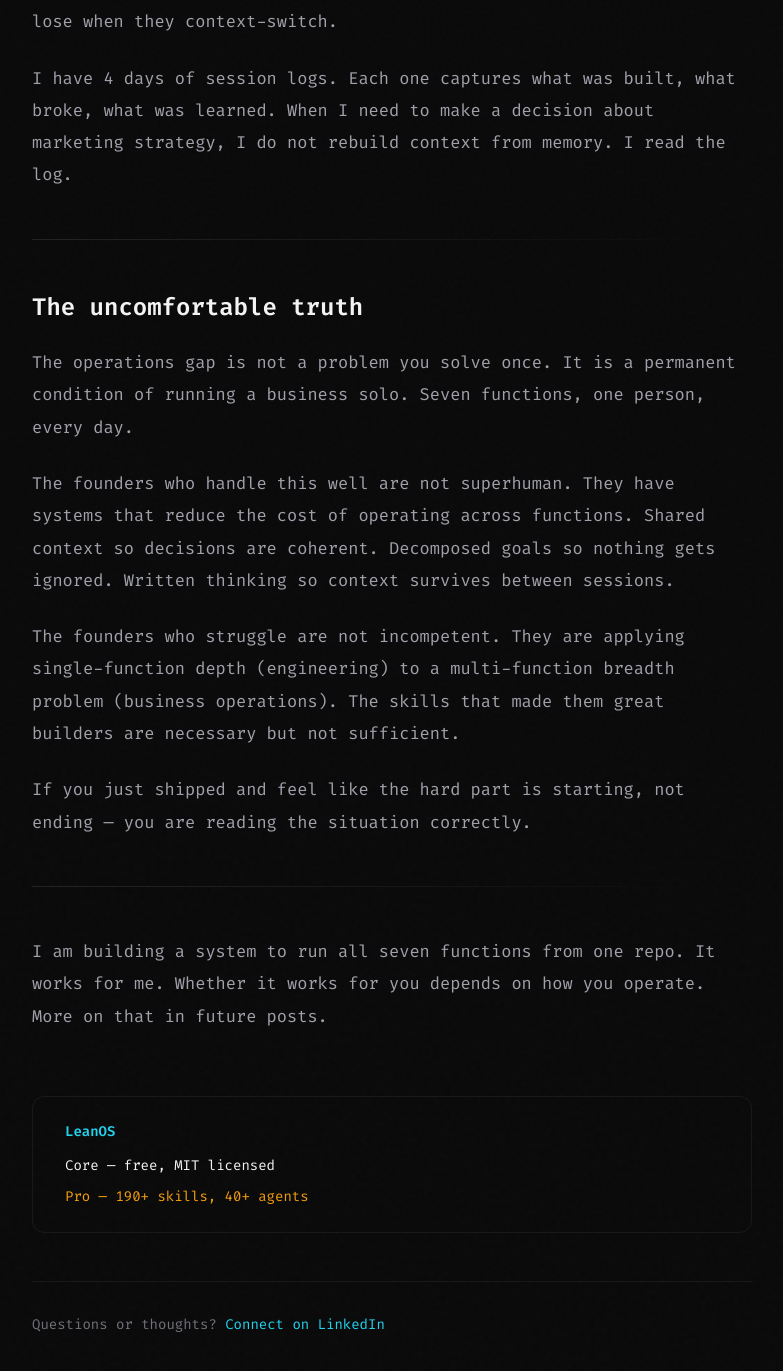
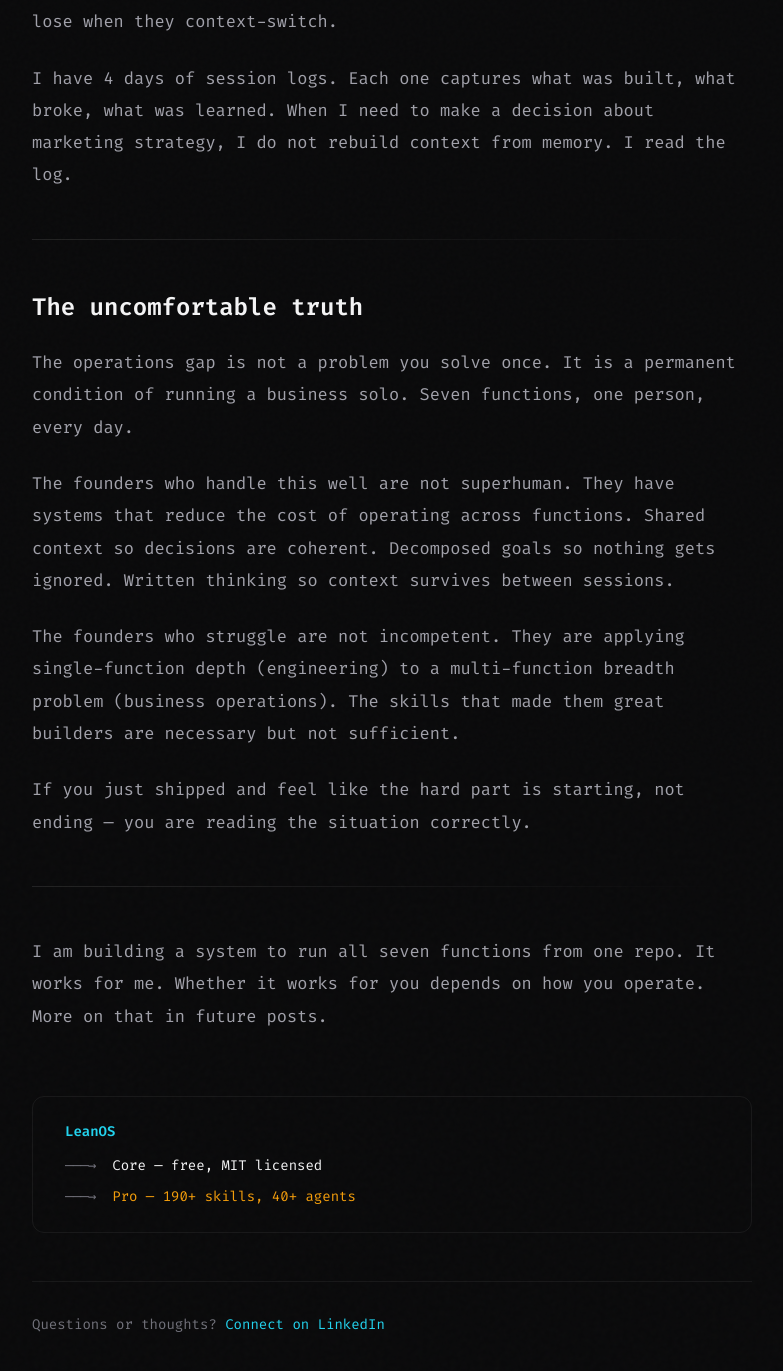
Before and after one commit to BellaBe/bellabe.github.io, a Jekyll site: the page built from _posts/2026-02-05-you-built-the-product-now-what.md, in a window 1280 px wide and 1400 px high, scrolled down 5253 px. Shown: the top 1371 px of the window, without its empty margins (248-1031 px from the left). Built offline with Jekyll 4.4.1, drawn with Linux system fonts in a browser that asks for light colours.

Commit message:
add arrows in footer

```diff
--- a/_layouts/post.html
+++ b/_layouts/post.html
@@ -28,8 +28,8 @@ layout: default
 
     <div class="leanos-reference">
       <h3>LeanOS</h3>
-      <p><a href="https://github.com/BellaBe/lean-os" target="_blank" rel="noopener" class="leanos-link-core">Core — free, MIT licensed</a></p>
-      <p><a href="https://bellabe.gumroad.com/l/leanos-pro" target="_blank" rel="noopener" class="leanos-link-pro">Pro — 190+ skills, 40+ agents</a></p>
+      <p><span class="leanos-arrow">———→</span> <a href="https://github.com/BellaBe/lean-os" target="_blank" rel="noopener" class="leanos-link-core">Core — free, MIT licensed</a></p>
+      <p><span class="leanos-arrow">———→</span> <a href="https://bellabe.gumroad.com/l/leanos-pro" target="_blank" rel="noopener" class="leanos-link-pro">Pro — 190+ skills, 40+ agents</a></p>
     </div>
 
     <footer class="post-footer">
--- a/assets/css/main.css
+++ b/assets/css/main.css
@@ -1372,6 +1372,14 @@ body.light .icon-sun { display: inline; }
   margin-bottom: 0;
 }
 
+.leanos-arrow {
+  color: var(--color-text-tertiary);
+  font-family: var(--font-mono);
+  font-size: var(--font-size-sm);
+  margin-right: var(--space-2);
+  letter-spacing: -0.05em;
+}
+
 .leanos-link-core {
   color: var(--color-text-primary);
 }
```
